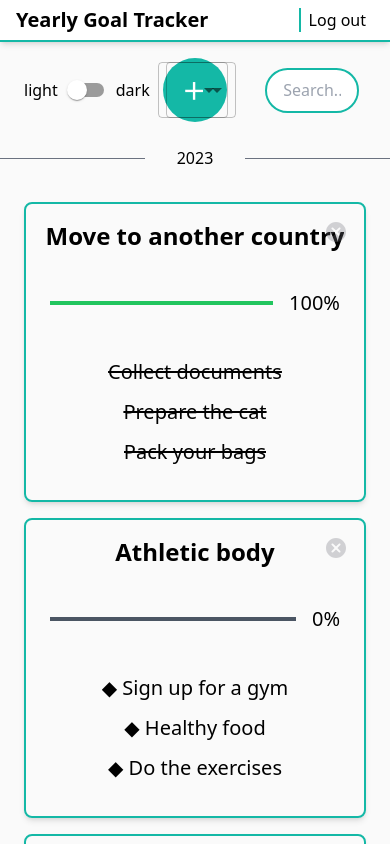
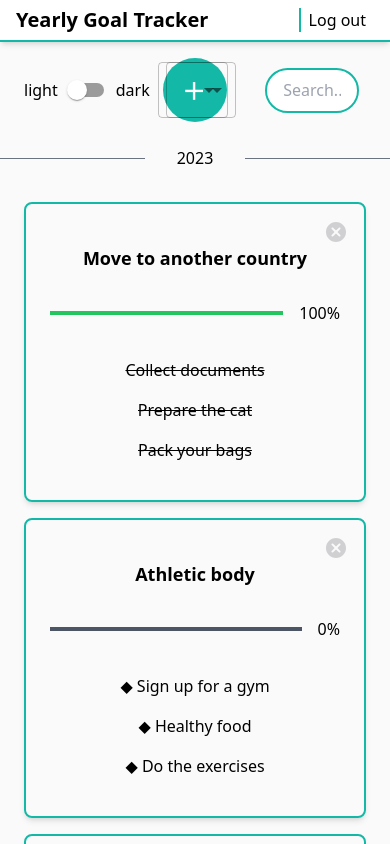
Before and after one commit to oOFaYOo/Yearly-goal-tracker, a React (Create React App) app: page /yearly_goal_tracker/auth in a window 390 px wide. Both pictures are taken after a click on the button "Demo user". Built offline with nearby package versions, Linux system fonts and the light colour scheme.

Commit message:
Revert "try to add style for mobile"
This reverts commit 31aaeb2a0816eba74c339e04fa0281dbfda5acd9.

```diff
--- a/src/components/Tile/index.tsx
+++ b/src/components/Tile/index.tsx
@@ -28,7 +28,7 @@ const Tile = ({
     return (
         <div
             className={`styled_scrollbar_hovered cursor-pointer shadow-md flex justify-between flex-col items-center
-             grow min-w-[335px] max-w-[500px] h-[300px] rounded-lg border-2 border-teal-500 p-4 max-sm:max-w-[90vw]
+             grow min-w-[335px] max-w-[500px] h-[300px] rounded-lg border-2 border-teal-500 p-4
              ${theme === 'light' ? 'hover:bg-white' : 'hover:bg-neutral-700/30'}`}>
             <div className='w-full flex flex-row justify-end'>
                 <Tooltip title={'Delete goal'} arrow placement={"top"}>
@@ -36,7 +36,7 @@ const Tile = ({
                         const response = await api.deleteGoal(id);
                         if (response.isSuccessful) onUpdate(true);
                     }
-                    } className='text-zinc-500/30 absolute hover:text-rose-600 hover:scale-105 active:scale-100'/>
+                    } className='text-zinc-500/30 hover:text-rose-600 hover:scale-105 active:scale-100'/>
                 </Tooltip>
             </div>
             <div className='w-full h-full flex justify-between flex-col items-center' onClick={
@@ -55,18 +55,18 @@ const Tile = ({
                         overflow: 'hidden',
                         whiteSpace: 'nowrap',
                     }}
-                       className={'max-w-[300px] text-lg font-semibold font-sans max-sm:text-2xl'}>
+                       className={'max-w-[300px] text-lg font-semibold font-sans'}>
                         {name}
                     </p>
                 </Tooltip>
-                <div className={'px-2 max-sm:text-xl flex-row justify-between items-center flex h-[24px] w-full'}>
+                <div className={'px-2 flex-row justify-between items-center flex h-[24px] w-full'}>
                     <div className='h-1 mr-4 w-full bg-gray-600'>
                         <div className={'h-full ' + percentColor(percent)} style={{width: `${percent}%`}}></div>
                     </div>
                     <p>{`${percent}%`}</p>
                 </div>
                 <div
-                    className={'styled_scrollbar max-sm:text-xl items-center grow py-1 flex max-h-[130px] w-full flex flex-col gap-y-1 overflow-y-auto'}>
+                    className={'styled_scrollbar items-center grow py-1 flex max-h-[130px] w-full flex flex-col gap-y-1 overflow-y-auto'}>
                     {steps.map((v, i) => {
                         return <Tooltip title={v.name} arrow placement={"top"} key={i}>
                             <p style={{
```
